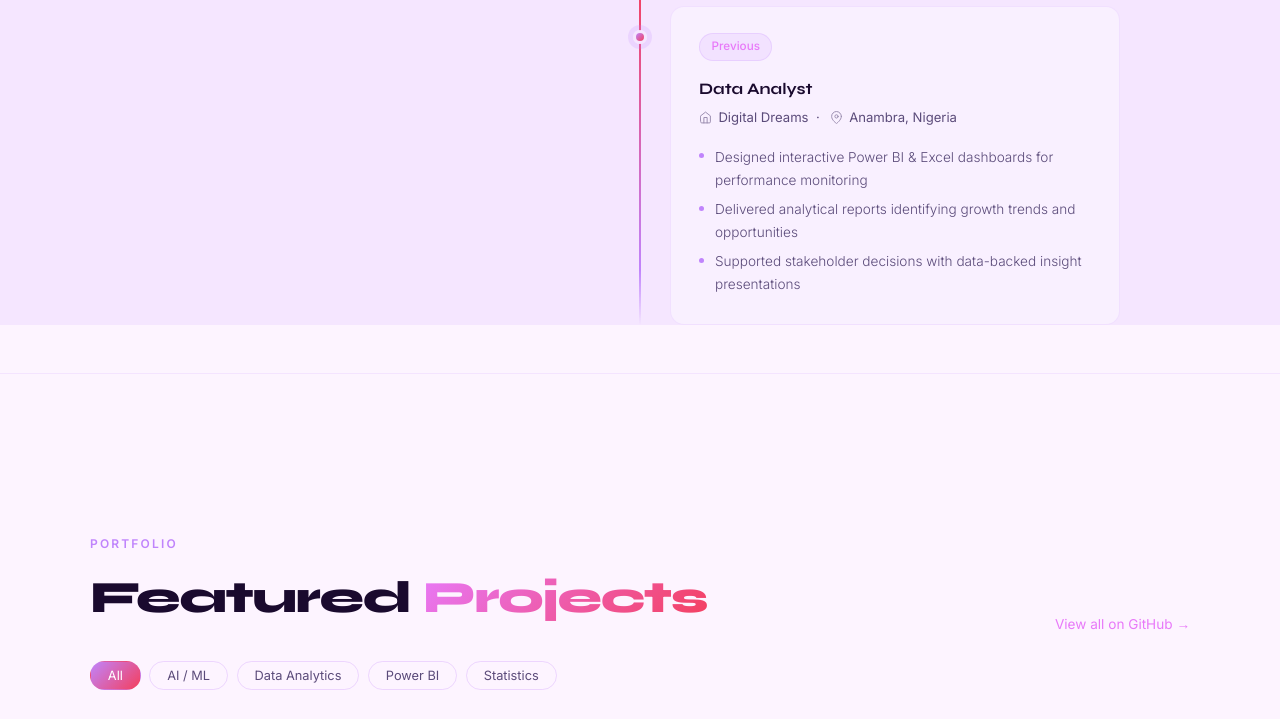
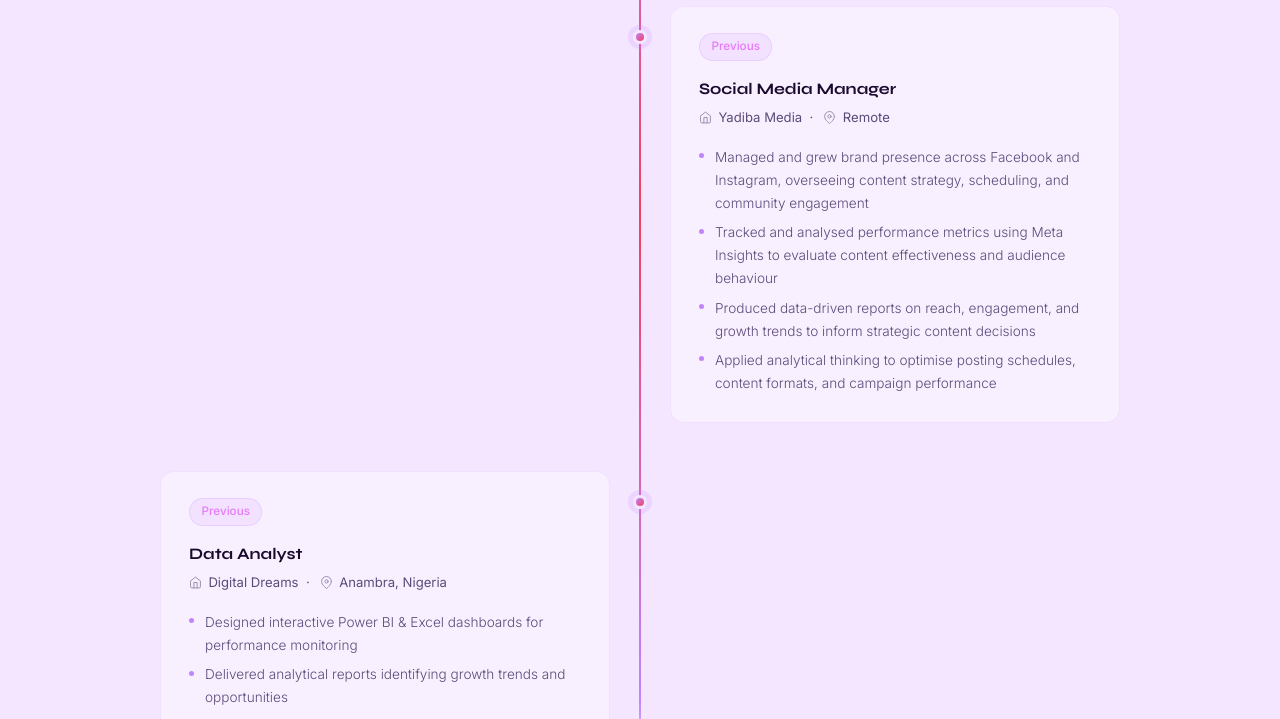
Before and after one commit to Omaa-analyst/mmesoma-portfolio, a website built with Vite: page index.html in a window 1280 px wide. Shown: the part 3010-3729 px from the top of the page. Built offline with nearby package versions, Linux system fonts and the light colour scheme.

Commit message:
Add Yadiba Media experience to timeline

```diff
--- a/index.html
+++ b/index.html
@@ -320,10 +320,31 @@
       <div class="tl-dot"></div>
     </div>
 
-    <!-- Job 2: Digital Dreams (RIGHT) -->
+    <!-- Job 2: Yadiba Media (RIGHT) -->
     <div class="tl-item reveal">
       <div></div>
       <div class="tl-card right">
+        <span class="tl-date">Previous</span>
+        <div class="tl-role">Social Media Manager</div>
+        <div class="tl-co">
+          <svg viewBox="0 0 24 24" fill="none" stroke="currentColor" stroke-width="1.8" stroke-linecap="round" stroke-linejoin="round"><path d="M3 9l9-7 9 7v11a2 2 0 01-2 2H5a2 2 0 01-2-2z"/><polyline points="9 22 9 12 15 12 15 22"/></svg>
+          Yadiba Media &nbsp;&middot;&nbsp;
+          <svg viewBox="0 0 24 24" fill="none" stroke="currentColor" stroke-width="1.8" stroke-linecap="round" stroke-linejoin="round"><path d="M21 10c0 7-9 13-9 13s-9-6-9-13a9 9 0 0118 0z"/><circle cx="12" cy="10" r="3"/></svg>
+          Remote
+        </div>
+        <ul class="tl-list">
+          <li>Managed and grew brand presence across Facebook and Instagram, overseeing content strategy, scheduling, and community engagement</li>
+          <li>Tracked and analysed performance metrics using Meta Insights to evaluate content effectiveness and audience behaviour</li>
+          <li>Produced data-driven reports on reach, engagement, and growth trends to inform strategic content decisions</li>
+          <li>Applied analytical thinking to optimise posting schedules, content formats, and campaign performance</li>
+        </ul>
+      </div>
+      <div class="tl-dot"></div>
+    </div>
+
+    <!-- Job 3: Digital Dreams (LEFT) -->
+    <div class="tl-item reveal">
+      <div class="tl-card left">
         <span class="tl-date">Previous</span>
         <div class="tl-role">Data Analyst</div>
         <div class="tl-co">
```
